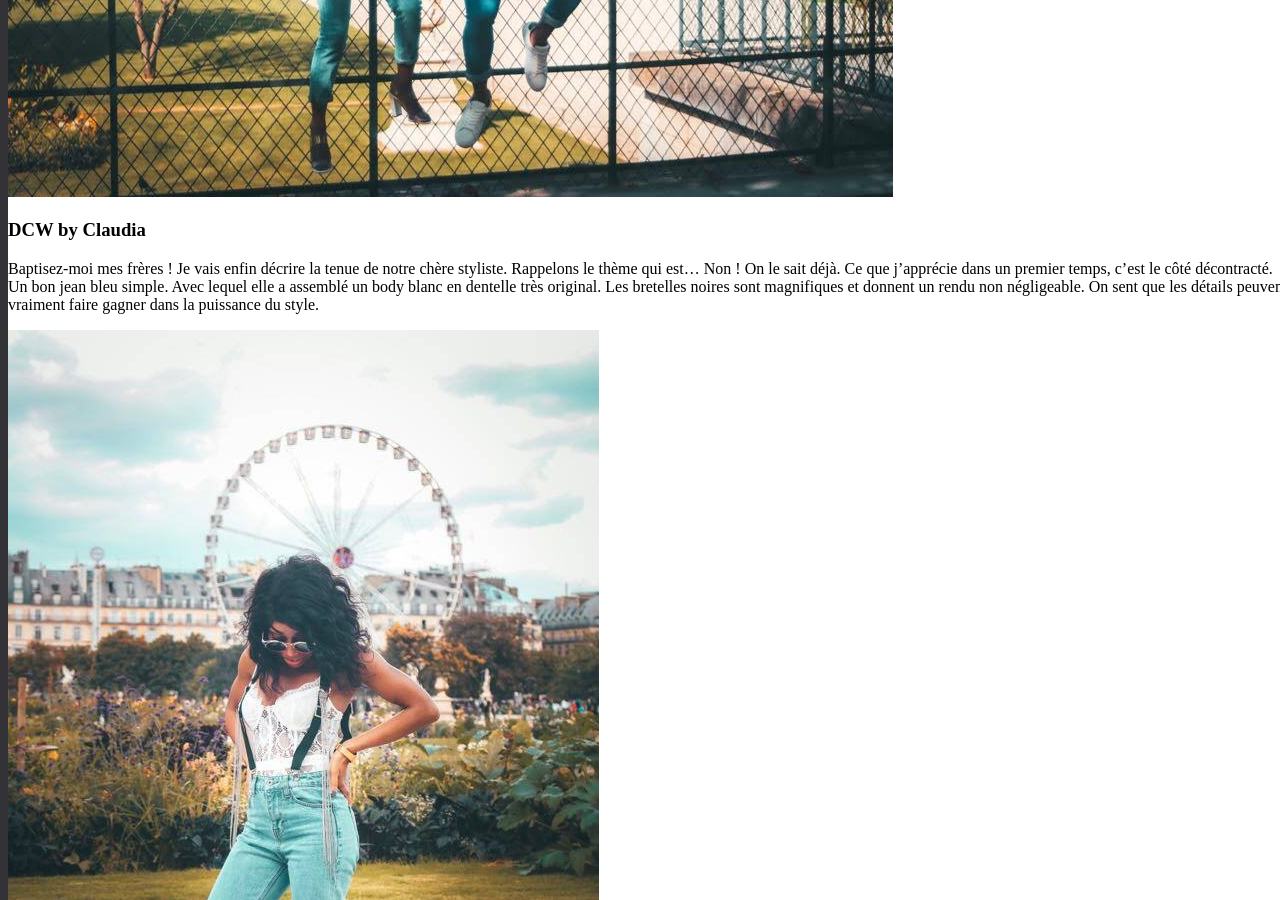
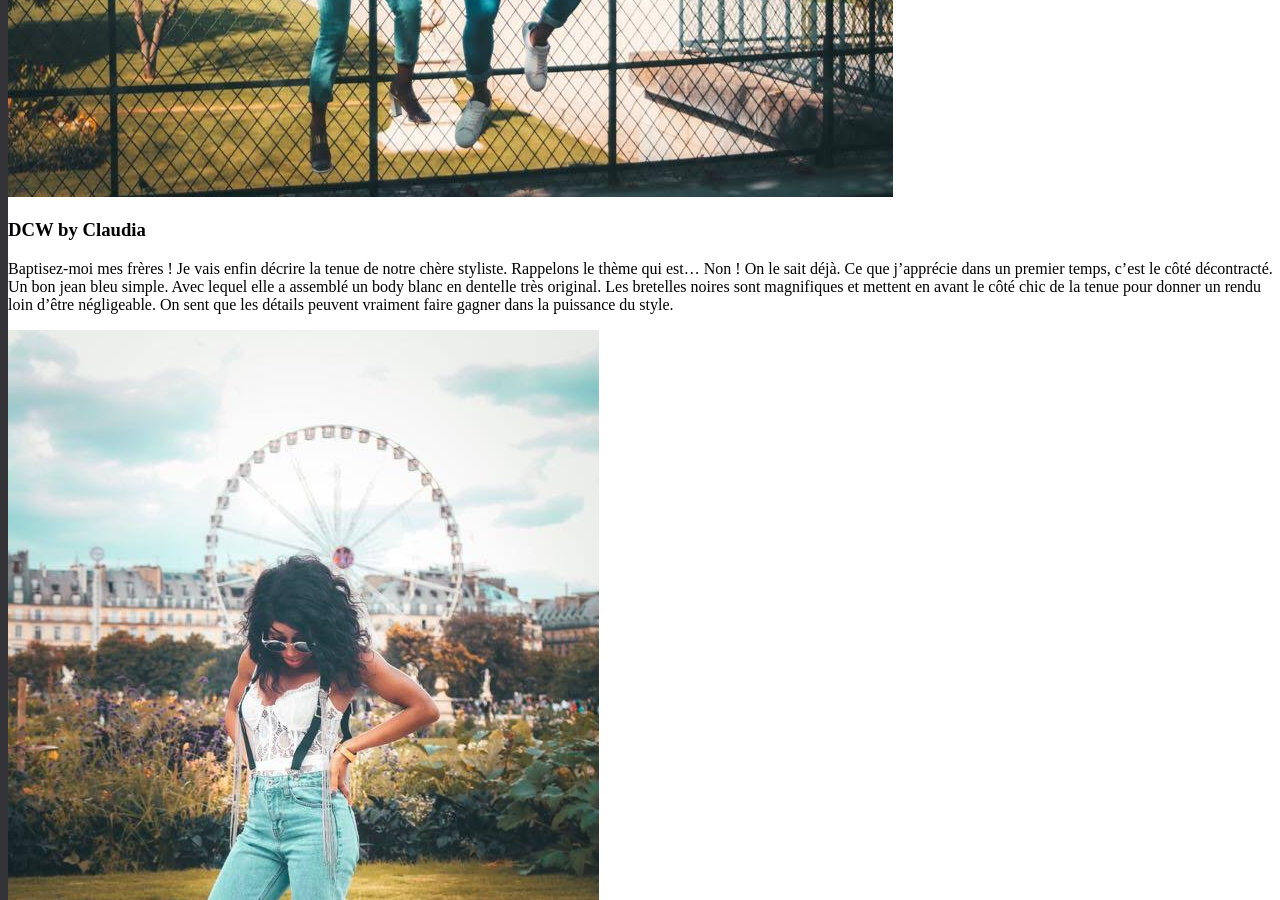
Before and after one commit to darkh2/darkh2.github.io, a Jekyll site: the page built from _posts/2018-08-26-Décontracté-Chic-&-Wax.md, in a window 1280 px wide and 900 px high, scrolled down 2426 px. Built offline with Jekyll 4.4.1, drawn with Linux system fonts in a browser that asks for light colours; comment, search, counter and statistics services are not loaded.

Commit message:
Update 2018-08-26-Décontracté-Chic-&-Wax.md

```diff
--- a/_posts/2018-08-26-Décontracté-Chic-&-Wax.md
+++ b/_posts/2018-08-26-Décontracté-Chic-&-Wax.md
@@ -26,7 +26,7 @@
 
 ### DCW by Claudia
 
-Baptisez-moi mes frères ! Je vais enfin décrire la tenue de notre chère styliste. Rappelons le thème qui est... Non ! On le sait déjà. Ce que j'apprécie dans un premier temps, c'est le côté décontracté. Un bon jean bleu simple. Avec lequel elle a assemblé un body blanc en dentelle très original. Les bretelles noires sont magnifiques et donnent un rendu non négligeable. On sent que les détails peuvent vraiment faire gagner dans la puissance du style.
+Baptisez-moi mes frères ! Je vais enfin décrire la tenue de notre chère styliste. Rappelons le thème qui est... Non ! On le sait déjà. Ce que j'apprécie dans un premier temps, c'est le côté décontracté. Un bon jean bleu simple. Avec lequel elle a assemblé un body blanc en dentelle très original. Les bretelles noires sont magnifiques et mettent en avant le côté chic de la tenue pour donner un rendu loin d'être négligeable. On sent que les détails peuvent vraiment faire gagner dans la puissance du style.
 
 ![dcw_c_decontracte]({{site.url}}/{{site.baseurl}}img/dcw_c_decontracte.jpg)
 
```
